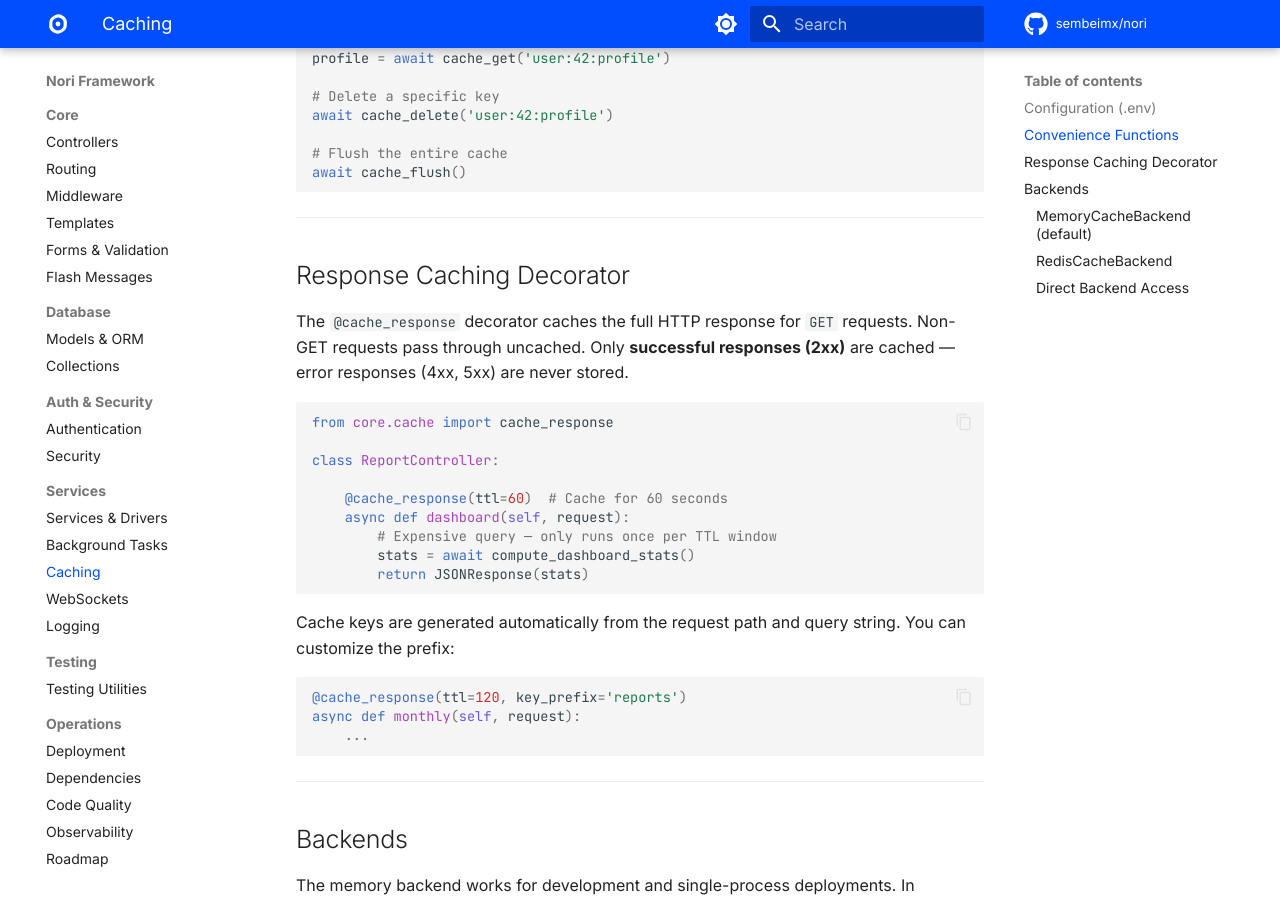
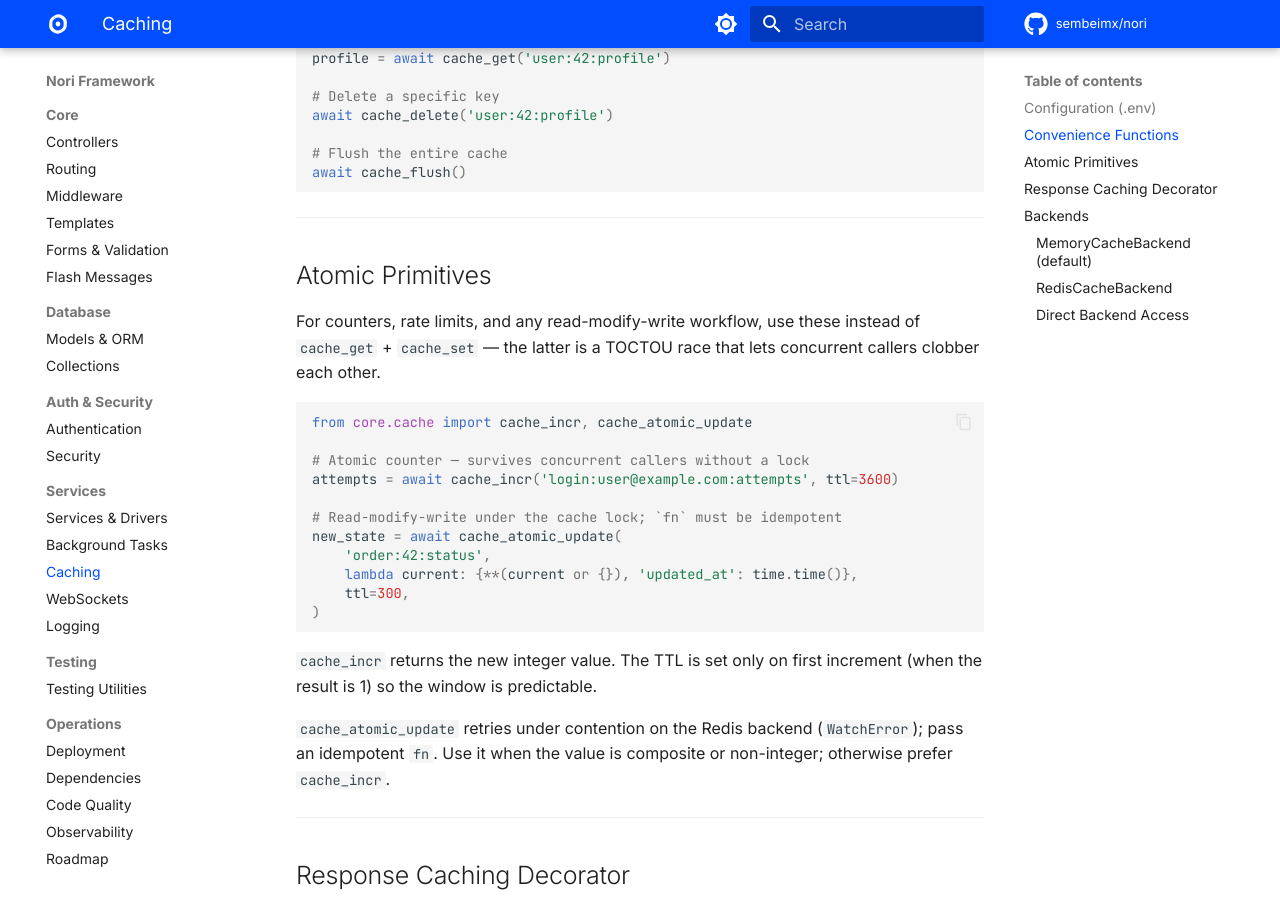
Before and after one commit to sembeimx/nori, an MkDocs documentation site: the page built from docs/caching.md, in a window 1280 px wide and 900 px high, scrolled down 925 px. Built offline with MkDocs 1.6.1 and Material for MkDocs 9.7.7, drawn with Linux system fonts in a browser that asks for light colours; comment, search, counter and statistics services are not loaded; the version menu is left out.

Commit message:
bump: v1.18.0 — atomic cache primitives + race fixes + persistent httpx clients
CHANGELOG entry covers the systemic response to TOCTOU bugs (3 sites
fixed via shared primitives: cache_incr, cache_atomic_update, and
throttle check_and_add), the GCS RSA signing offload, the revoke_token
graceful-degradation fix, and the defensive httpx-client sweep across
all six service drivers. Three breaking semantics:
  1. CacheBackend gains incr() and atomic_update() abstract methods
  2. ThrottleBackend gains check_and_add() abstract method
  3. revoke_token() returns bool instead of raising on missing jti

Caching docs now cover the atomic primitives.

````diff
--- a/docs/caching.md
+++ b/docs/caching.md
@@ -35,6 +35,30 @@ await cache_delete('user:42:profile')
 # Flush the entire cache
 await cache_flush()
 ```
+
+---
+
+## Atomic Primitives
+
+For counters, rate limits, and any read-modify-write workflow, use these instead of `cache_get` + `cache_set` — the latter is a TOCTOU race that lets concurrent callers clobber each other.
+
+```python
+from core.cache import cache_incr, cache_atomic_update
+
+# Atomic counter — survives concurrent callers without a lock
+attempts = await cache_incr('login:user@example.com:attempts', ttl=3600)
+
+# Read-modify-write under the cache lock; `fn` must be idempotent
+new_state = await cache_atomic_update(
+    'order:42:status',
+    lambda current: {**(current or {}), 'updated_at': time.time()},
+    ttl=300,
+)
+```
+
+`cache_incr` returns the new integer value. The TTL is set only on first increment (when the result is 1) so the window is predictable.
+
+`cache_atomic_update` retries under contention on the Redis backend (`WatchError`); pass an idempotent `fn`. Use it when the value is composite or non-integer; otherwise prefer `cache_incr`.
 
 ---
 
--- a/rootsystem/application/core/version.py
+++ b/rootsystem/application/core/version.py
@@ -2,4 +2,4 @@
 
 from __future__ import annotations
 
-__version__ = '1.17.0'
+__version__ = '1.18.0'
````
Also changed, not shown: CHANGELOG.md (+62 -0 lines).
